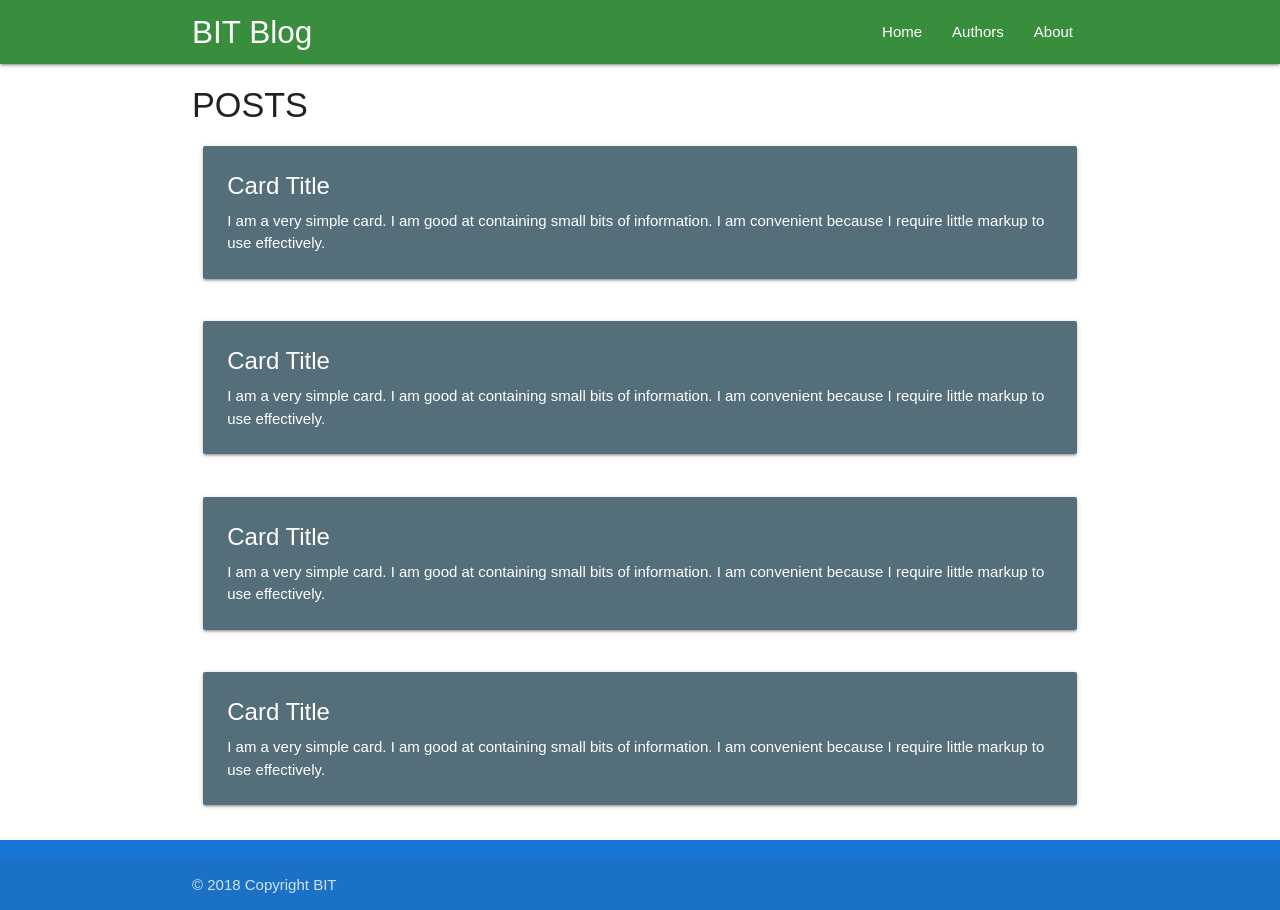
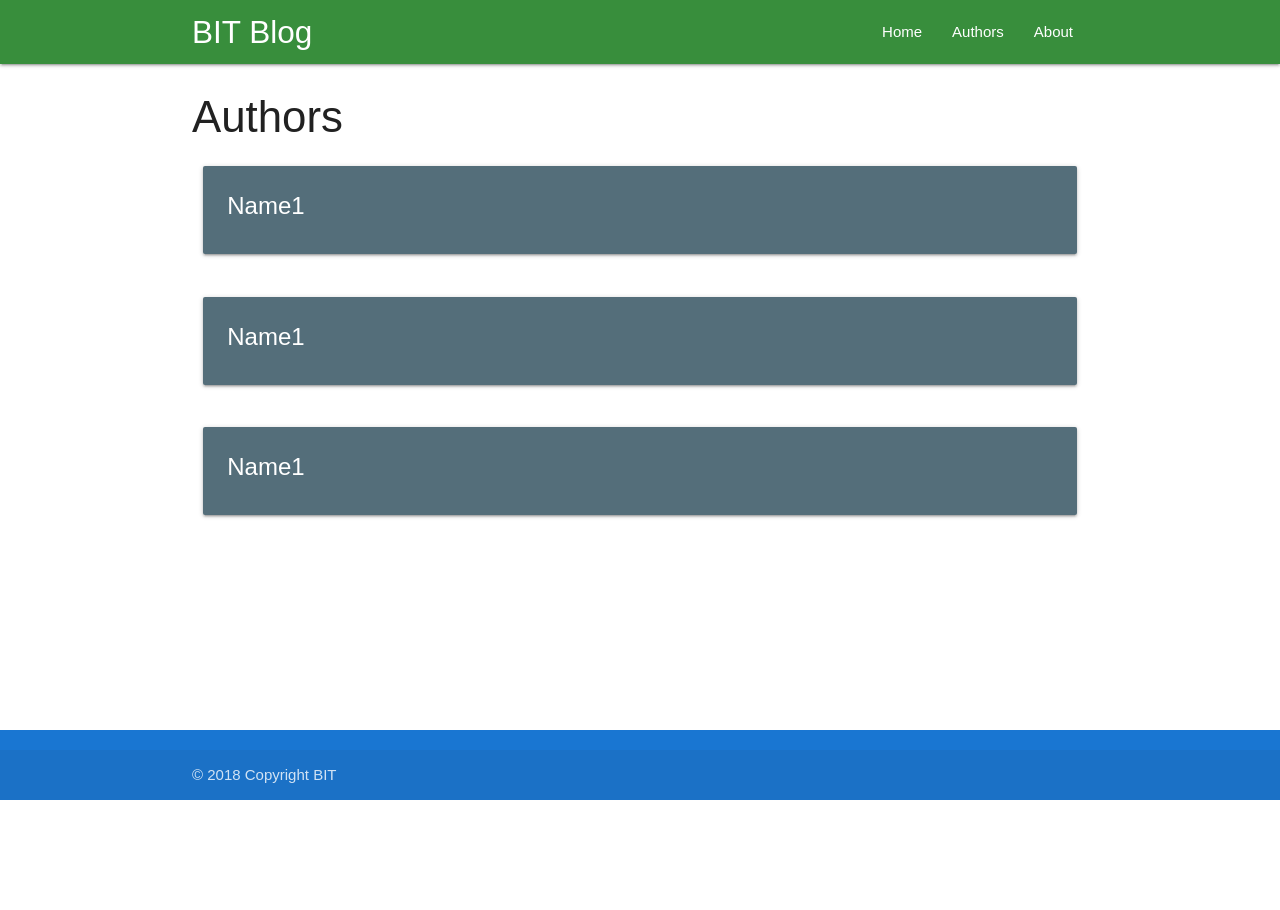
Before and after one commit to bitclassroom/bit-blog-project, a React (Create React App) app: page /#/authors in a window 1280 px wide. After the commit the page ends 800 px from the top, so only its background shows below. Built offline with nearby package versions, Linux system fonts and the light colour scheme.

Commit message:
Add authors page

```diff
--- a/src/app/Main.js
+++ b/src/app/Main.js
@@ -1,12 +1,14 @@
 import React from 'react'
 import { Switch, Route } from 'react-router-dom'
 import PostsPage from './posts/PostsPage'
+import AuthorsPage from './authors/AuthorsPage'
 
 const Main = () => {
     return (
         <main className="container">
             <Switch>
-                <Route path="/" component={PostsPage} />
+                <Route exact path="/" component={PostsPage} />
+                <Route path="/authors" component={AuthorsPage} />
             </Switch>
         </main>
     )
--- /dev/null
+++ b/src/app/authors/AuthorItem.js
@@ -0,0 +1,17 @@
+import React from 'react'
+
+const AuthorItem = () => {
+    return (
+        <div className="row">
+            <div className="col s12 ">
+                <div className="card blue-grey darken-1">
+                    <div className="card-content white-text">
+                        <span className="card-title">Name1</span>
+                    </div>
+                </div>
+            </div>
+        </div>
+    )
+};
+
+export default AuthorItem
--- /dev/null
+++ b/src/app/authors/AuthorsList.js
@@ -0,0 +1,18 @@
+import React from 'react'
+import { Link } from 'react-router-dom'
+import AuthorItem from './AuthorItem'
+
+const AuthorsList = () => {
+    return (
+        <div>
+            {/* <Link to="/authors/1" >Name</Link>
+            <Link to="/authors/1" >Name 1</Link>
+            <Link to="/authors/1" >Name 2</Link> */}
+            <AuthorItem />
+            <AuthorItem />
+            <AuthorItem />
+        </div>
+    )
+}
+
+export default AuthorsList
--- /dev/null
+++ b/src/app/authors/AuthorsPage.js
@@ -0,0 +1,15 @@
+import React, { Component } from 'react'
+import AuthorsList from './AuthorsList'
+
+class AuthorsPage extends Component {
+    render() {
+        return (
+            <div>
+                <h3>Authors</h3>
+                <AuthorsList />
+            </div>
+        )
+    }
+}
+
+export default AuthorsPage
```
